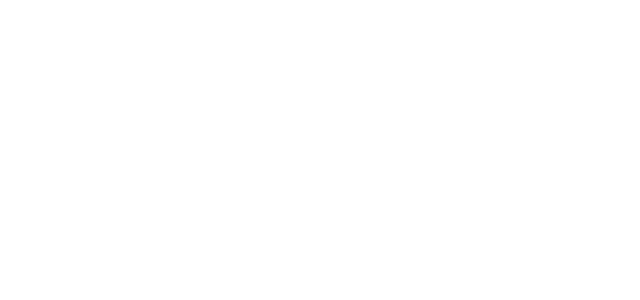
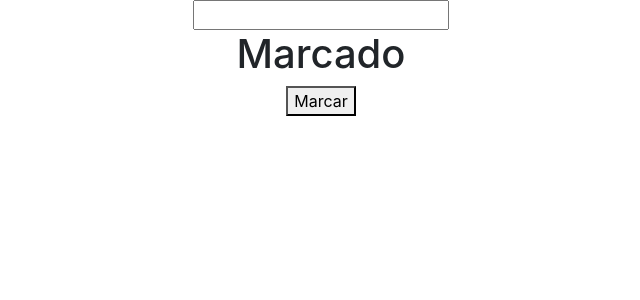
Before and after one commit to etanamati/react-training, a React (Create React App) app: page /state-object in a window 1280 px wide. Shown: the top 300 px of the page, without its empty margins (319-959 px from the left). Built offline with nearby package versions, Linux system fonts and the light colour scheme.

Commit message:
Adicionado exemplo de useState com objeto

```diff
--- a/src/App.js
+++ b/src/App.js
@@ -7,9 +7,11 @@
 import ExemploClasse from "./pages/ExemploClasse";
 import ExemploState from "./pages/ExemploState";
 import ExemploEffect from "./pages/ExemploEffect";
+import ExemploHookStateObject from "./pages/ExemploHookStateObject";
 import Hooks from "./pages/Hooks";
 import UseStateExample from "./pages/UseStateExample";
 import UseEffectExample from "./pages/UseEffectExample";
+
 class App extends Component {
   render() {
     return (
@@ -18,6 +20,11 @@
           <Route path="/" exact component={ValidationSchemaExample} />
           <Route path="/classe" exact component={ExemploClasse} />
           <Route path="/state" exact component={ExemploState} />
+          <Route
+            path="/state-object"
+            exact
+            component={ExemploHookStateObject}
+          />
           <Route path="/effect" exact component={ExemploEffect} />
           <Route path="/hooks" exact component={Hooks} />
           <Route path="/custom-hooks" exact component={CustomHooks} />
--- /dev/null
+++ b/src/pages/ExemploHookStateObject.jsx
@@ -0,0 +1,36 @@
+import React, { useState, useEffect } from "react";
+
+const ExemploHookStateObject = () => {
+  const [state, setState] = useState({
+    teste: "",
+    marcado: true
+  });
+
+  useEffect(() => {
+    console.log({ state });
+  });
+
+  const handleChange = event => {
+    const { name, value } = event.target;
+    setState(prev => {
+      return {
+        [name]: value
+      };
+    });
+  };
+  return (
+    <>
+      <input name="teste" value={state.teste} onChange={handleChange} />
+      {state.marcado && <h1>Marcado</h1>}
+      <button
+        onClick={() =>
+          handleChange({ target: { name: "marcado", value: !state.marcado } })
+        }
+      >
+        Marcar
+      </button>
+    </>
+  );
+};
+
+export default ExemploHookStateObject;
```
